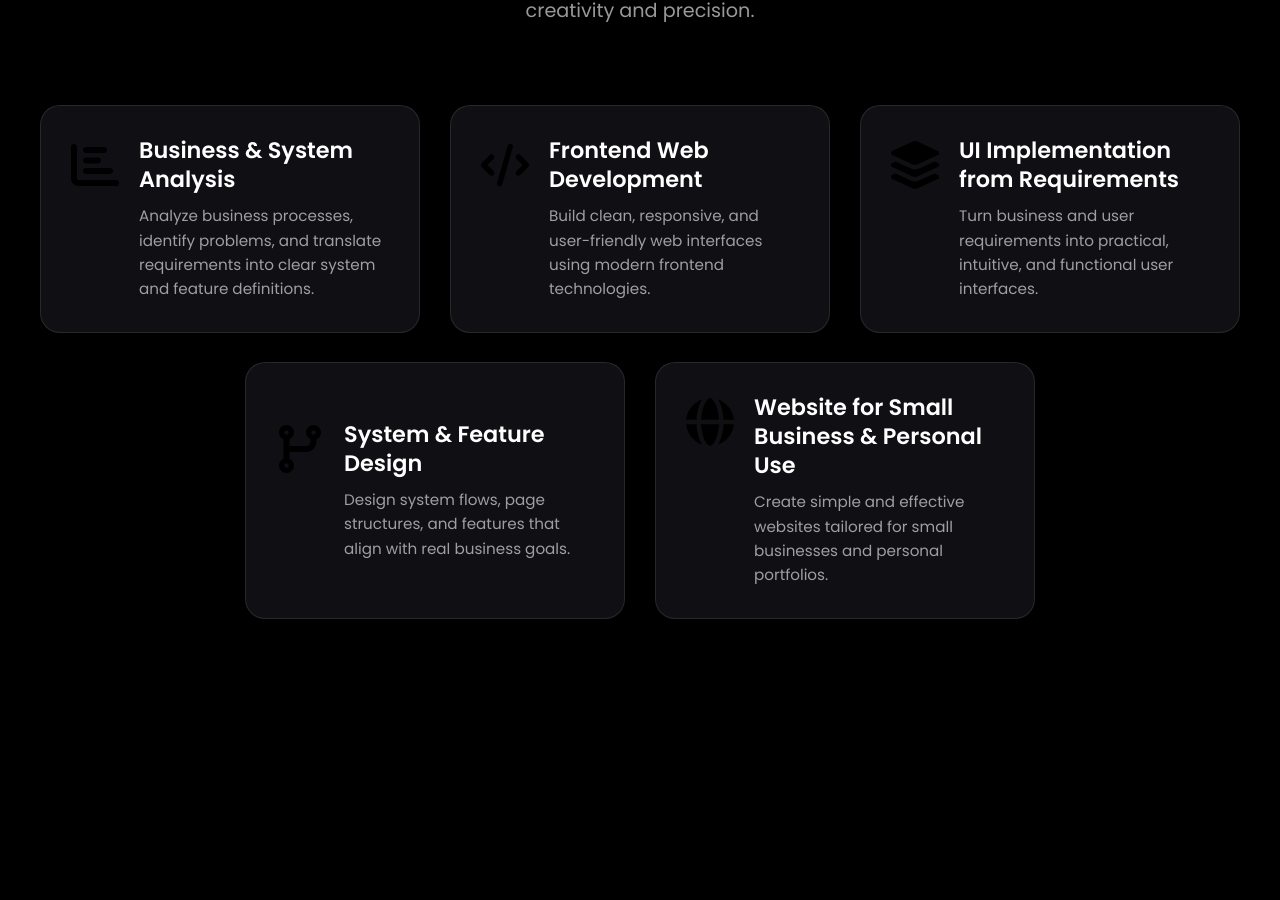
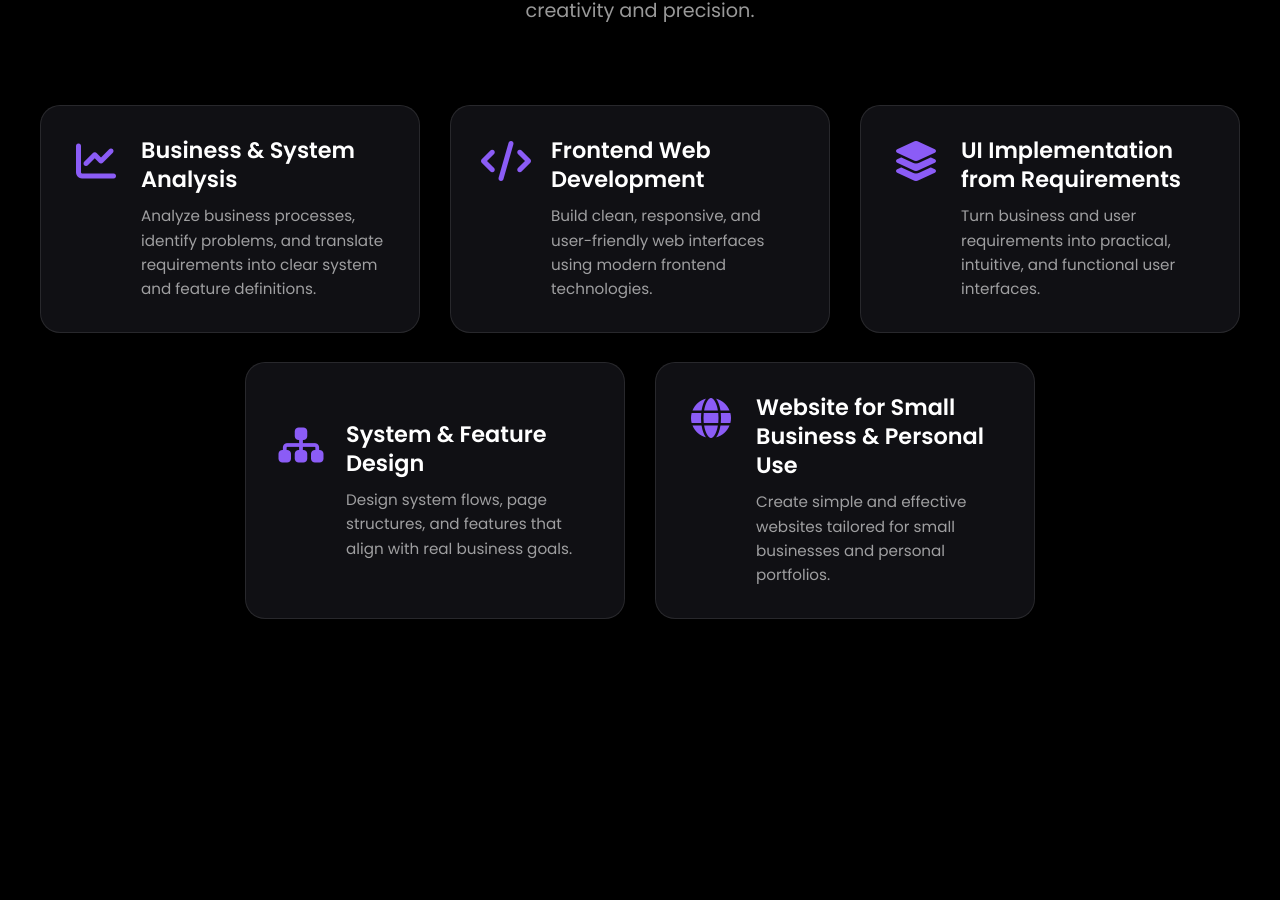
Before and after one commit to Creastein/portofolio, a Next.js app: page / in a window 1280 px wide. Shown: the part 2833-3733 px from the top of the page. Built offline with nearby package versions, Linux system fonts and the light colour scheme; a web font is replaced by a local one.

Commit message:
Replace service icons with FontAwesome for better visibility

```diff
--- a/app/components/ServicesSection.css
+++ b/app/components/ServicesSection.css
@@ -137,6 +137,17 @@
     flex-direction: column;
 }
 
+.card-icon i {
+    font-size: 2.5rem;
+    color: #8b5cf6;
+    transition: all 0.4s cubic-bezier(0.23, 1, 0.32, 1);
+}
+
+.premium-service-card:hover .card-icon i {
+    color: #c4b5fd;
+    transform: scale(1.1) rotate(5deg);
+}
+
 .card-content h3 {
     font-size: 1.4rem;
     font-weight: 600;
--- a/app/components/ServicesSection.tsx
+++ b/app/components/ServicesSection.tsx
@@ -58,7 +58,7 @@ const ServiceCard = ({ title, description, icon, index }: ServiceCardProps) => {
             <div className="card-spotlight"></div>
             <div className="card-content">
                 <div className="card-icon">
-                    <img src={icon} alt={`${title} Icon`} width="48" height="48" />
+                    <i className={`fas ${icon}`}></i>
                 </div>
                 <div className="card-text-wrapper">
                     <h3>{title}</h3>
@@ -74,27 +74,27 @@ export default function ServicesSection() {
         {
             title: "Business & System Analysis",
             description: "Analyze business processes, identify problems, and translate requirements into clear system and feature definitions.",
-            icon: `${process.env.NEXT_PUBLIC_BASE_PATH || ''}/icons/bar-chart-2.svg`
+            icon: "fa-chart-line"
         },
         {
             title: "Frontend Web Development",
             description: "Build clean, responsive, and user-friendly web interfaces using modern frontend technologies.",
-            icon: `${process.env.NEXT_PUBLIC_BASE_PATH || ''}/icons/code.svg`
+            icon: "fa-code"
         },
         {
             title: "UI Implementation from Requirements",
             description: "Turn business and user requirements into practical, intuitive, and functional user interfaces.",
-            icon: `${process.env.NEXT_PUBLIC_BASE_PATH || ''}/icons/layers.svg`
+            icon: "fa-layer-group"
         },
         {
             title: "System & Feature Design",
             description: "Design system flows, page structures, and features that align with real business goals.",
-            icon: `${process.env.NEXT_PUBLIC_BASE_PATH || ''}/icons/git-branch.svg`
+            icon: "fa-sitemap"
         },
         {
             title: "Website for Small Business & Personal Use",
             description: "Create simple and effective websites tailored for small businesses and personal portfolios.",
-            icon: `${process.env.NEXT_PUBLIC_BASE_PATH || ''}/icons/globe.svg`
+            icon: "fa-globe"
         }
     ];
 
```
